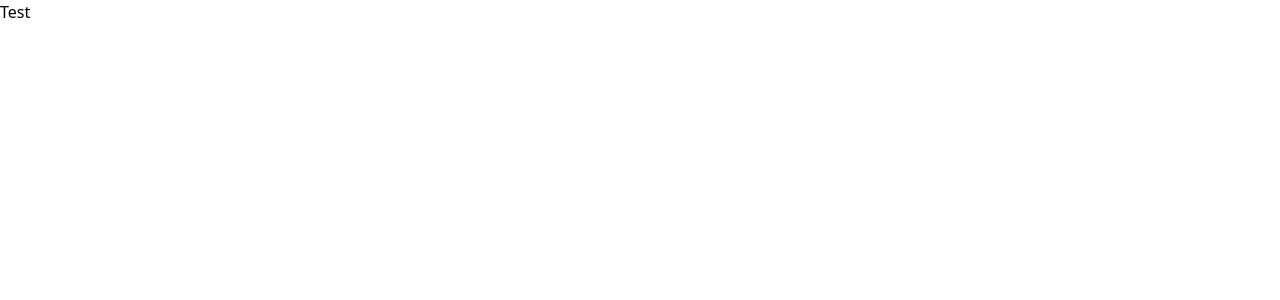
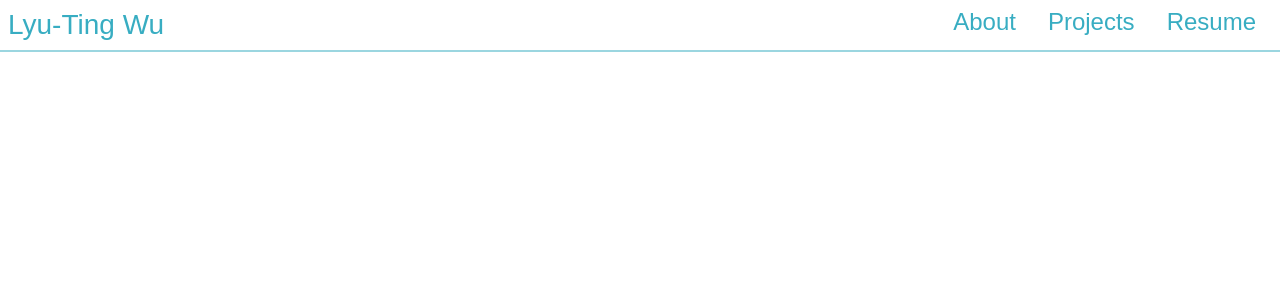
Before and after one commit to lyutingwu96/PersonalWebsite, a React (Vite) app: page / in a window 1280 px wide. Shown: the top 300 px of the page. Built offline with nearby package versions, Linux system fonts and the light colour scheme; a web font is replaced by a local one.

Commit message:
Added navigation bar

```diff
--- a/src/App.tsx
+++ b/src/App.tsx
@@ -1,8 +1,9 @@
+import { NavigationBar } from "./component/navigation/NavigationBar"
 
 function App() {
 
   return (
-    <div>Test</div>
+    <NavigationBar/>
   )
 }
 
--- /dev/null
+++ b/src/component/navigation/NavigationBar.tsx
@@ -0,0 +1,16 @@
+import React from "react";
+import {WebsiteTitle} from "./WebsiteTitle";
+import { NavigationButton } from "./NavigationButton";
+
+export const NavigationBar : React.FC = () => {
+    return (
+        <div className="w-full flex content-center justify-between px-2 py-1 border-b-green border-opacity-50 border-b-2">
+            <WebsiteTitle/>
+            <div className="flex">
+                <NavigationButton buttonText="About"/>
+                <NavigationButton buttonText="Projects"/>
+                <NavigationButton buttonText="Resume"/>
+            </div>
+        </div>
+    )
+}
--- /dev/null
+++ b/src/component/navigation/NavigationButton.tsx
@@ -0,0 +1,13 @@
+import React from 'react'
+
+interface NavigationBtnProps {
+    buttonText: string
+}
+
+export const NavigationButton = ({buttonText}: NavigationBtnProps) => {
+  return (
+    <div className="text-green hover:text-pink hover:decoration-solid hover:underline text-lg font-title font-medium self-center mx-2 h-full px-2">
+        {buttonText}
+    </div>
+  )
+}
--- /dev/null
+++ b/src/component/navigation/WebsiteTitle.tsx
@@ -0,0 +1,9 @@
+import React from 'react';
+
+export const WebsiteTitle = () => {
+  return (
+    <div className="text-green text-xl font-title">
+        Lyu-Ting Wu
+    </div>
+  )
+}
--- /dev/null
+++ b/src/component/navigation/index.js
@@ -0,0 +1,3 @@
+export * from "./NavigationBar"
+export * from "./WebsiteTitle"
+export * from "./NavigationButton"
```
